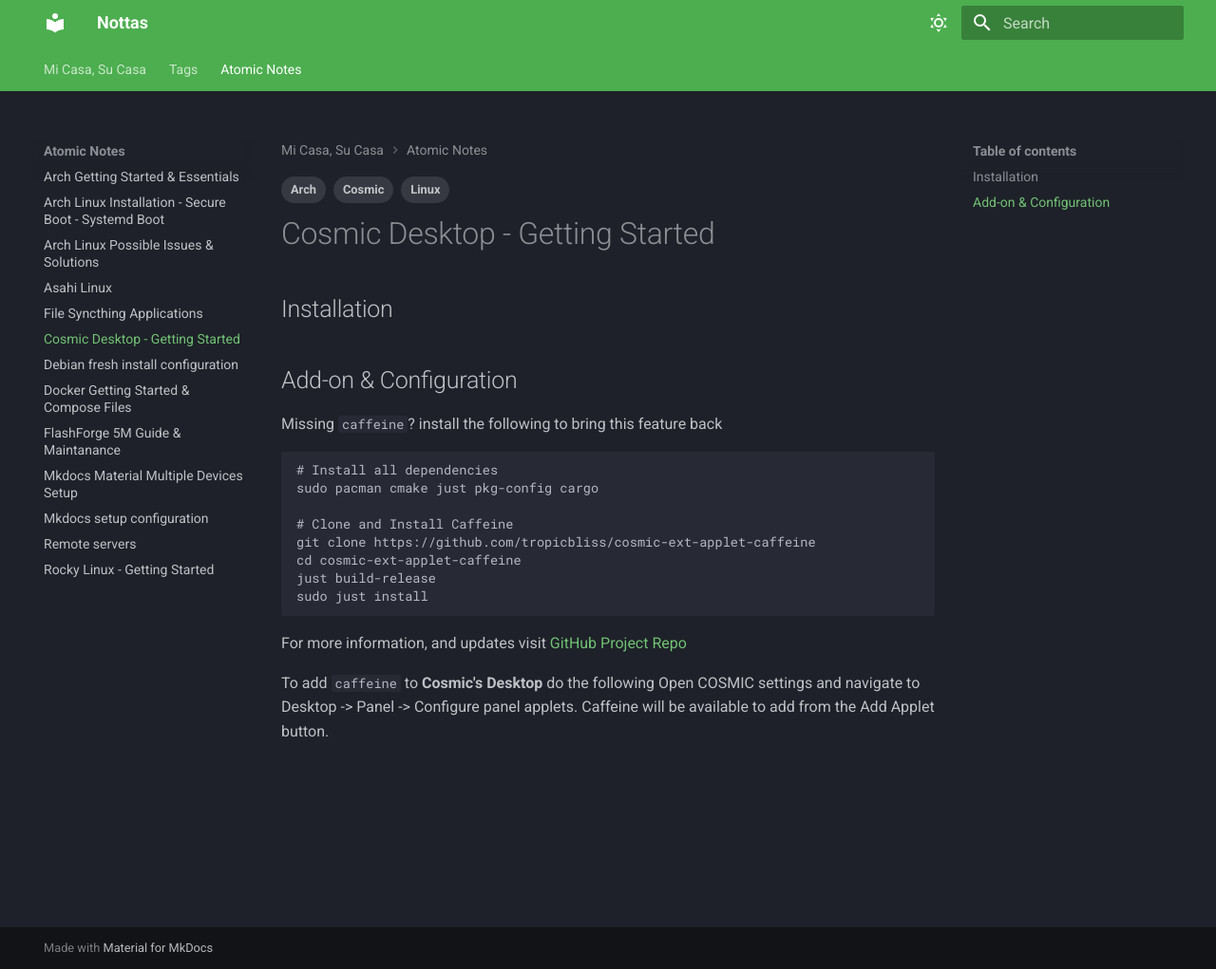
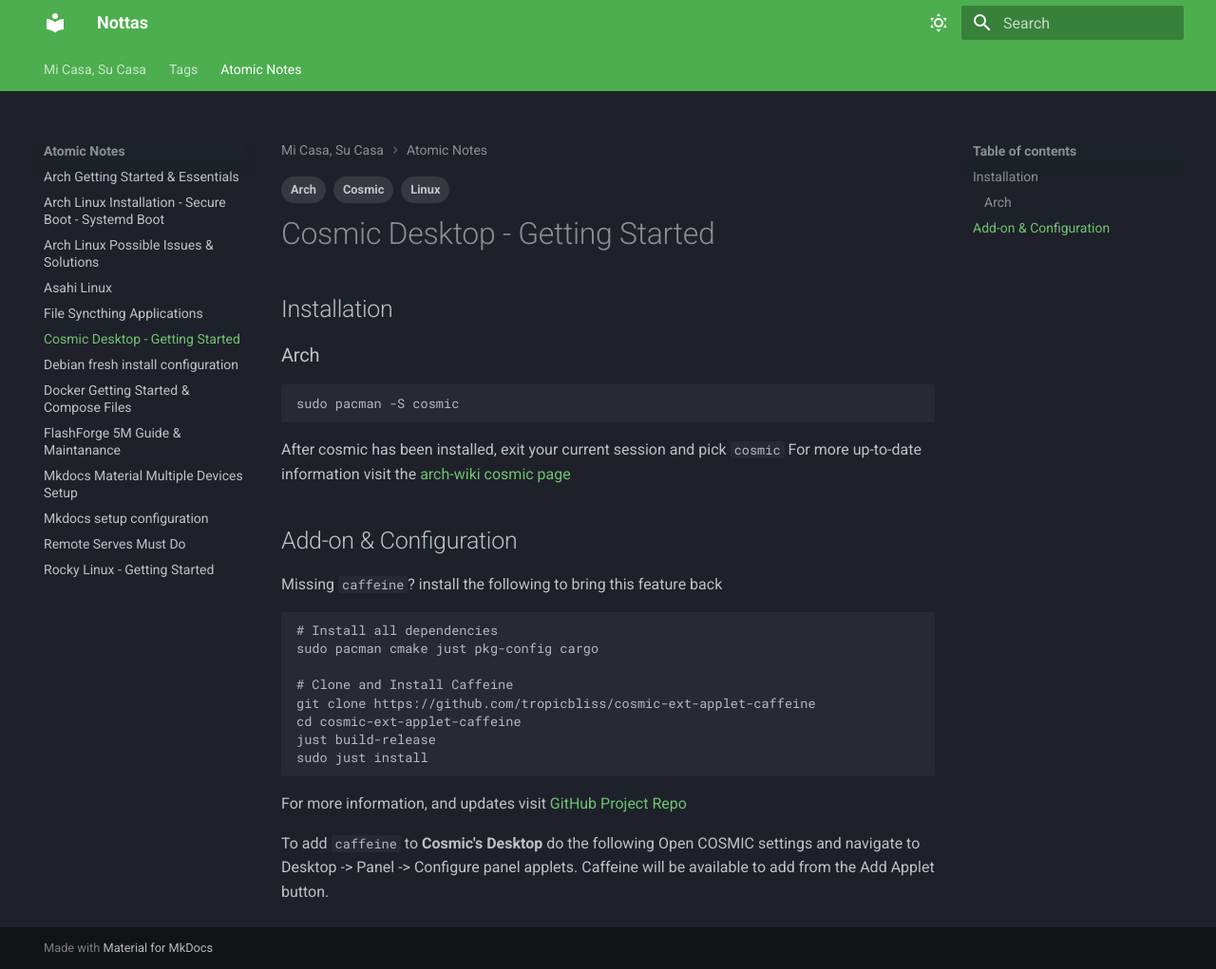
Before and after one commit to zabimaruu/wiki, an MkDocs documentation site: the page built from docs/Atomic-Notes/cosmic-desktop-getting-started.md, in a window 1280 px wide and 1021 px high. Shown: the whole window at 95% size. Built offline with MkDocs 1.6.1 and Material for MkDocs 9.7.7, drawn with Linux system fonts in a browser that asks for light colours.

Commit message:
edit: cosmic markdown and other markdown files

````diff
--- a/docs/Atomic-Notes/cosmic-desktop-getting-started.md
+++ b/docs/Atomic-Notes/cosmic-desktop-getting-started.md
@@ -8,6 +8,12 @@
 # Cosmic Desktop - Getting Started
 
 ## Installation
+### Arch
+```bash
+sudo pacman -S cosmic
+```
+After cosmic has been installed, exit your current session and pick `cosmic`
+For more up-to-date information visit the [arch-wiki cosmic page](https://wiki.archlinux.org/title/COSMIC)
 
 ## Add-on & Configuration
 Missing `caffeine`? install the following to bring this feature back
--- a/docs/Atomic-Notes/remote-servers.md
+++ b/docs/Atomic-Notes/remote-servers.md
@@ -5,6 +5,8 @@
     - Remote
 ---
 
+# Remote Serves Must Do
+
 ## SSH Essentials
 If commands are not recognized on the terminal you using, export the following and try reconnecting
 	`export TERM=xterm-256color`
````
